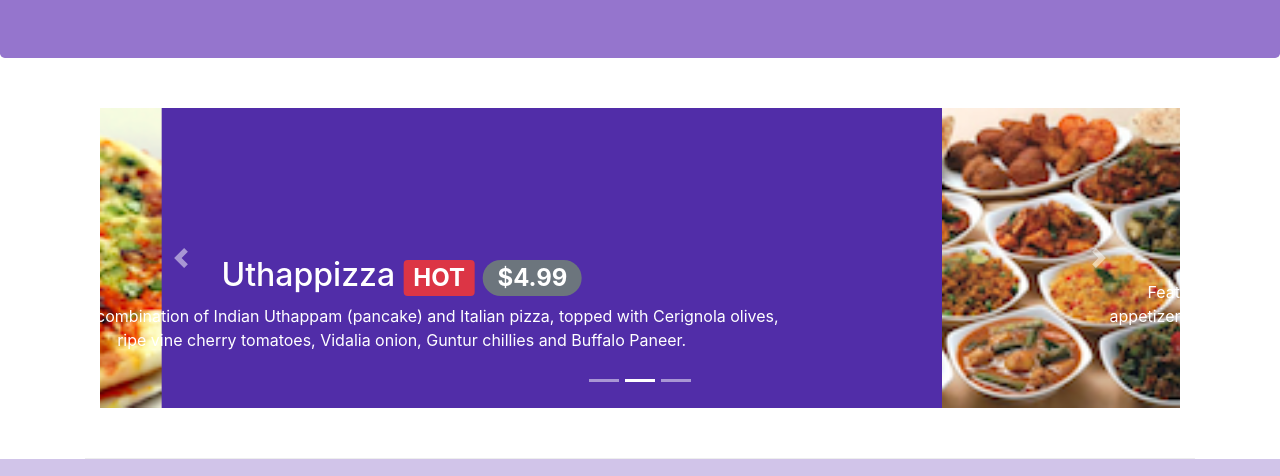
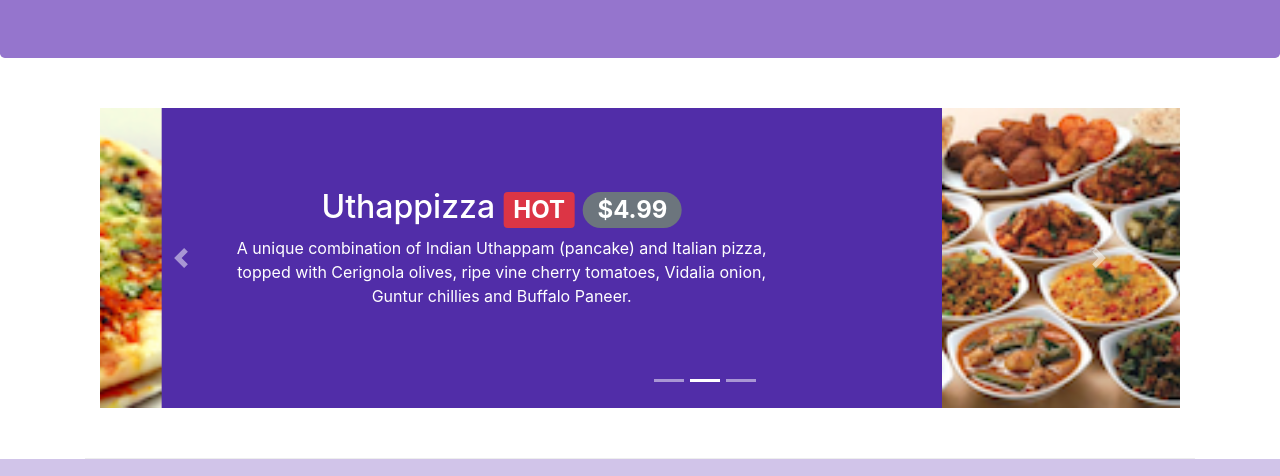
Before and after one commit to dineshcd311/Bootstrap, a website: page index.html in a window 1280 px wide. Shown: the part 276-752 px from the top of the page. Drawn offline with nearby package versions, Linux system fonts and the light colour scheme.

Commit message:
week3 with correction

```diff
--- a/index.html
+++ b/index.html
@@ -102,7 +102,6 @@
                     <div class="carousel-inner" role="listbox">
                         <div class="carousel-item active">
                             <img class="d-block img-fluid" src="img/uthappizza.png" alt="uthappiza">
-
                             <div class="carousel-caption d-none d-md-block">
                                 <h2>
                                     Uthappizza
@@ -132,7 +131,7 @@
                             </div>
                         </div>
                     </div>
-                    <ol class="carousel-indicators">
+                    <ol class="carousel-indicators col-md-10">
                             <li data-target="#mycarousel" data-slide-to="0" class="active"></li>
                             <li data-target="#mycarousel" data-slide-to="1"></li>
                             <li data-target="#mycarousel" data-slide-to="2"></li>
@@ -344,10 +343,11 @@
     <script src="node_modules/jquery/dist/jquery.slim.min.js"></script>
     <script src="node_modules/popper.js/dist/umd/popper.min.js"></script>
     <script src="node_modules/bootstrap/dist/js/bootstrap.min.js"></script>
-    <!-- <script>
+    <script>
         $(document).ready(function(){
-            $('[data-toggle="tooltip"]').tooltip();
+            // $('[data-toggle="tooltip"]').tooltip();
+            $('.carousel').carousel({interval:2000});
         })
-    </script> -->
+    </script>
 </body>
 </html>
--- a/style.css
+++ b/style.css
@@ -51,6 +51,10 @@ body{
   height: 300px;
 }
 
+.carousel-caption{
+    padding: 100px 0px 100px 200px;
+    height: 300px;
+}
 .carousel-item img {
     position: absolute;
     top: 0;
```
